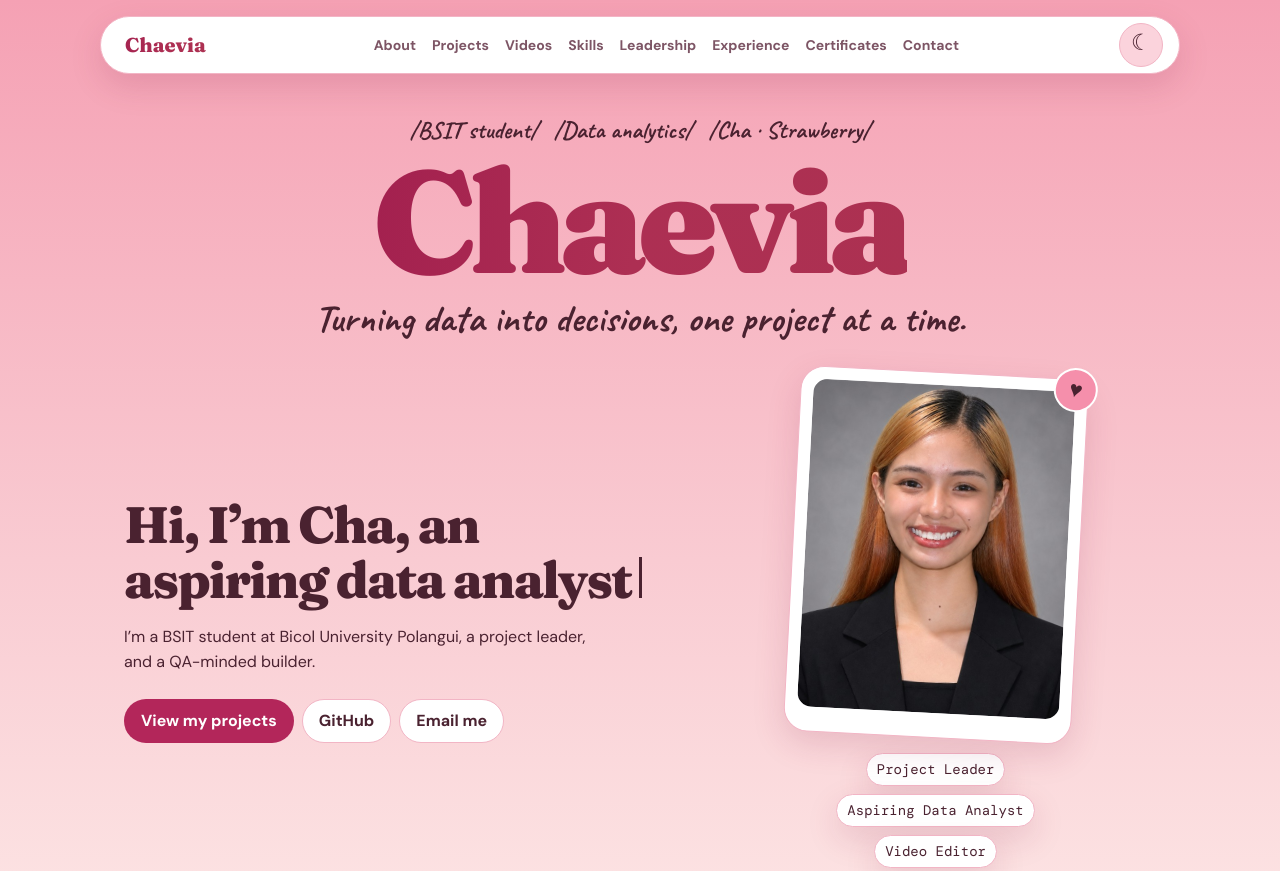
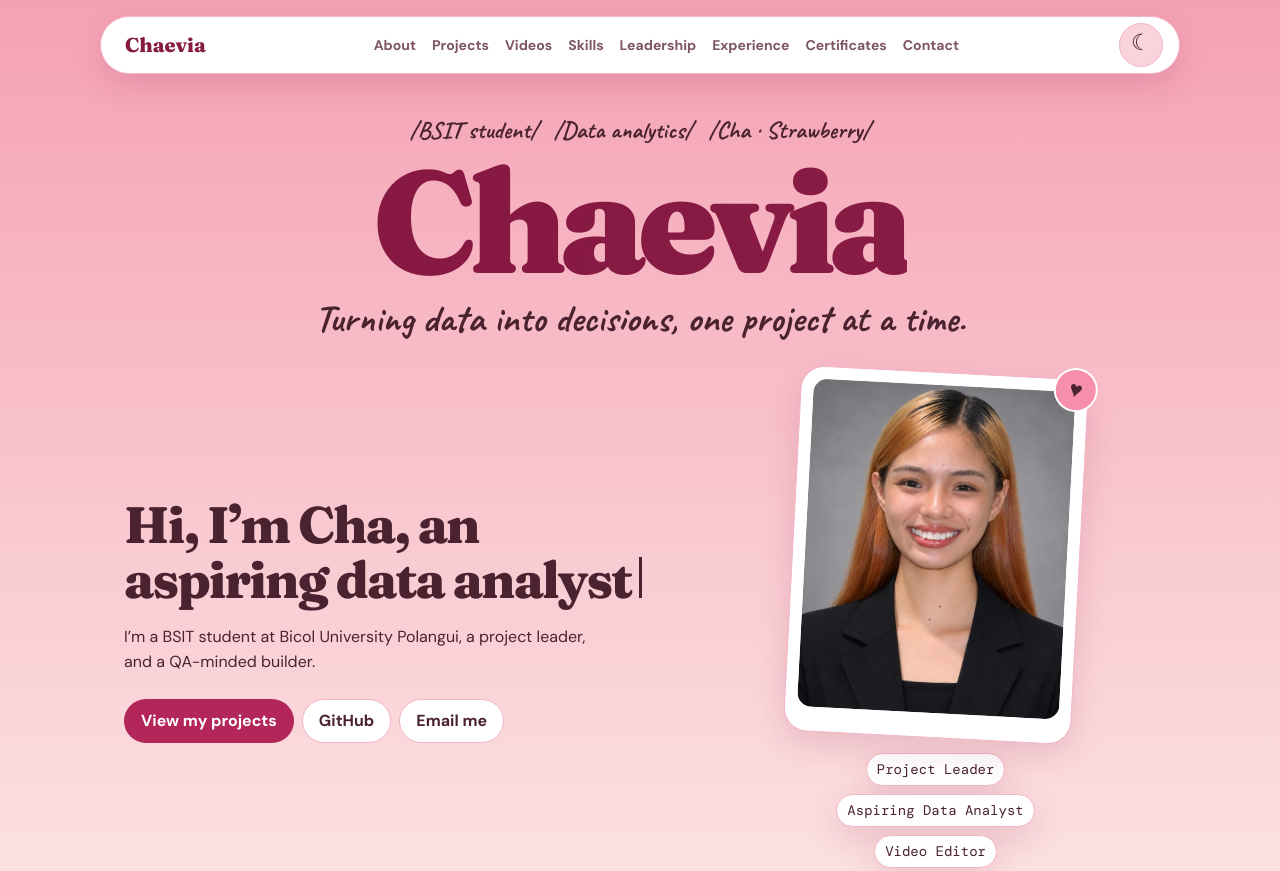
Before and after one commit to strawberrycha/Chaevia, a plain HTML site: page index.html in a window 1280 px wide. Shown: the top 871 px of the page. Drawn offline with nearby package versions, Linux system fonts and the light colour scheme; a web font is replaced by a local one.

Commit message:
fix: raise light title gradient contrast
Darkens the light theme title gradient to meet the 4.5:1 text contrast target.

```diff
--- a/assets/css/tokens.css
+++ b/assets/css/tokens.css
@@ -13,7 +13,7 @@
   --button-bg: #B3265A;
   --button-ink: #FFFFFF;
   --page-gradient: linear-gradient(180deg, #F5A1B4 0, #F9CBD2 560px, #FFF8F2 1200px);
-  --title-gradient: linear-gradient(100deg, #A3204F, #AD2F53, #AC3151);
+  --title-gradient: linear-gradient(100deg, #861841, #871A43, #891C44);
   --tech-gradient: linear-gradient(100deg, #FBD3DC, #F5A1B4, #FBD3DC);
   --card-effect: 0 12px 32px rgba(133, 30, 67, .15);
   --display: Fraunces, Georgia, serif;
```
